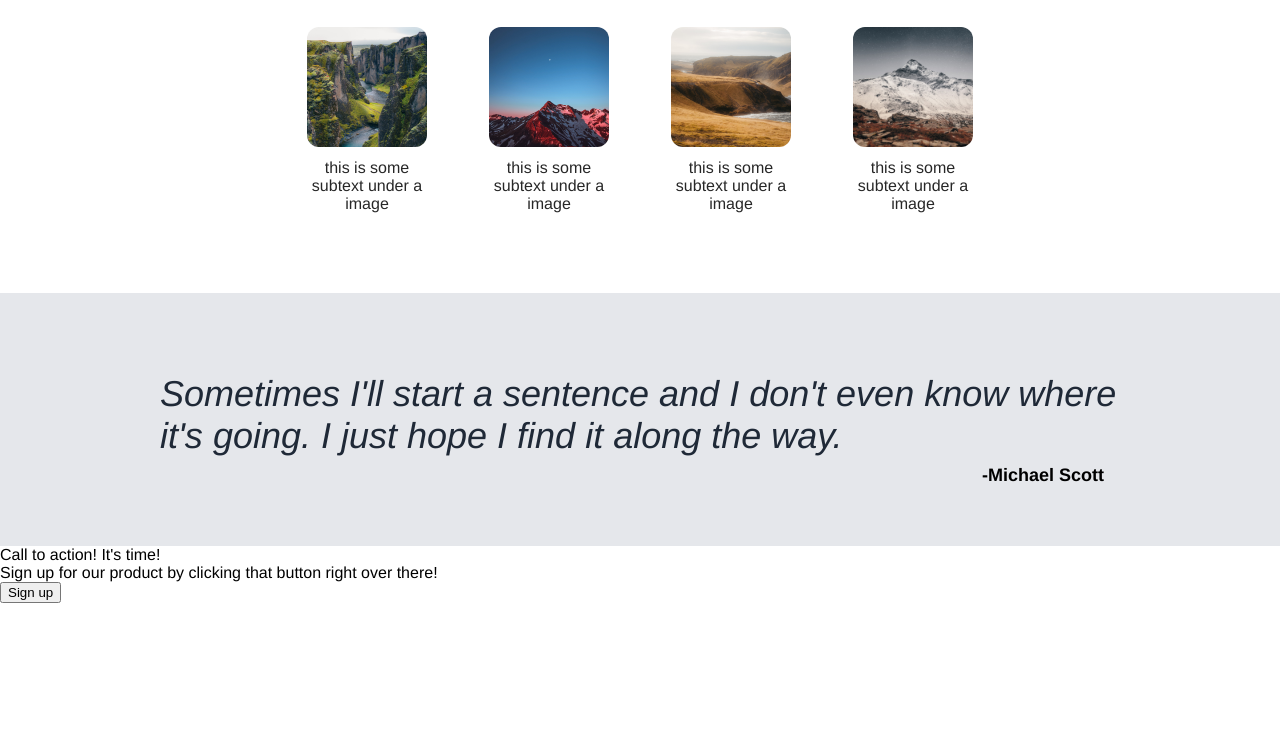
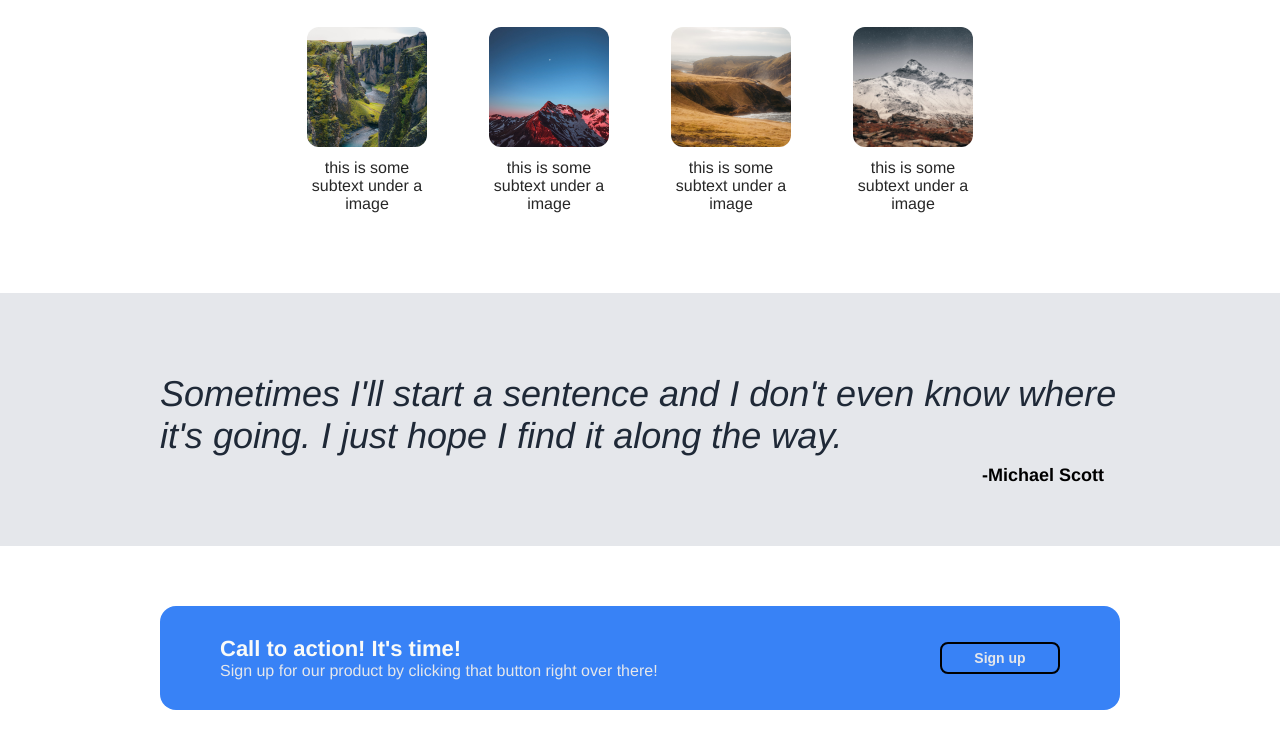
Before and after one commit to sandman-x1/landing-page, a plain HTML site: page index.html in a window 1280 px wide. Shown: the part 504-1252 px from the top of the page. Before the commit the page ends 1107 px from the top, so only its background shows below. Drawn offline with Linux system fonts and the light colour scheme.

Commit message:
Added style to bottom in style.css

```diff
--- a/index.html
+++ b/index.html
@@ -64,7 +64,7 @@
                 <div class="action">Call to action! It's time!</div>
                 <div class="action-sub">Sign up for our product by clicking that button right over there!</div>
             </div>
-            <button type="button">Sign up</button>
+            <button type="action-button">Sign up</button>
         </div>
     </div>
 </body>
--- a/style.css
+++ b/style.css
@@ -147,3 +147,40 @@ body {
     font-size: 18px;
     font-weight: bold;
 }
+
+/* Bottom */
+
+.bottom {
+    margin: 60px 160px;
+}
+
+.bottom-container {
+    background-color: #3882f6;
+    padding: 30px 60px;
+    border-radius: 16px;
+    display: flex;
+    justify-content: space-between;
+}
+
+.action {
+    color: #f9faf8;
+    font-weight: bolder;
+    font-size: 22px;
+}
+
+.action-sub {
+    color: #E5e7eb;
+}
+
+.bottom button {
+    height: 32px;
+    width: 120px;
+    align-self: center;
+    background-color: #3882f6;
+    border-style: solid;
+    border-width: 2px;
+    border-radius: 8px;
+    font-size: 14px;
+    font-weight: bold;
+    color: #E5e7eb;
+}
```
